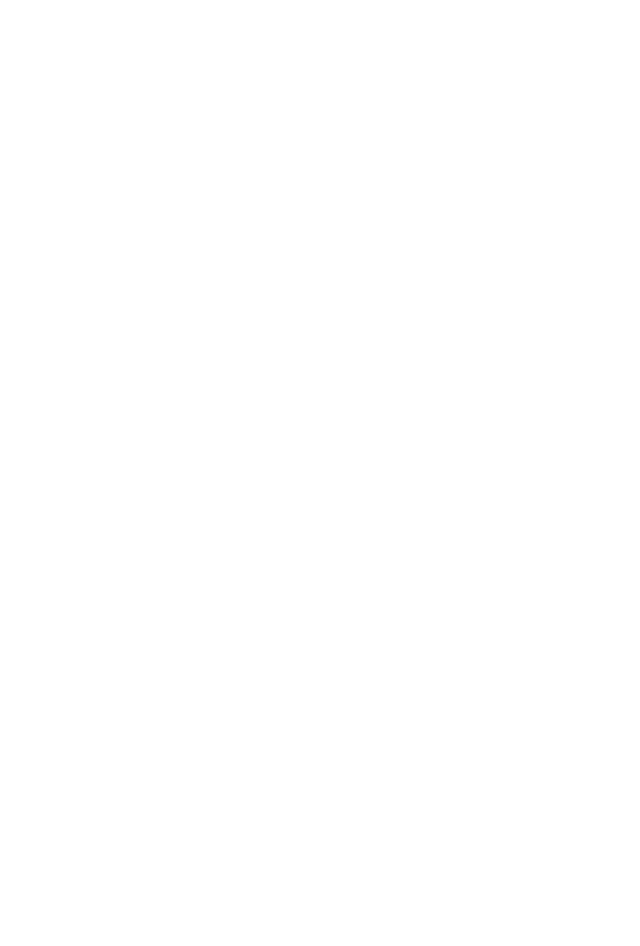
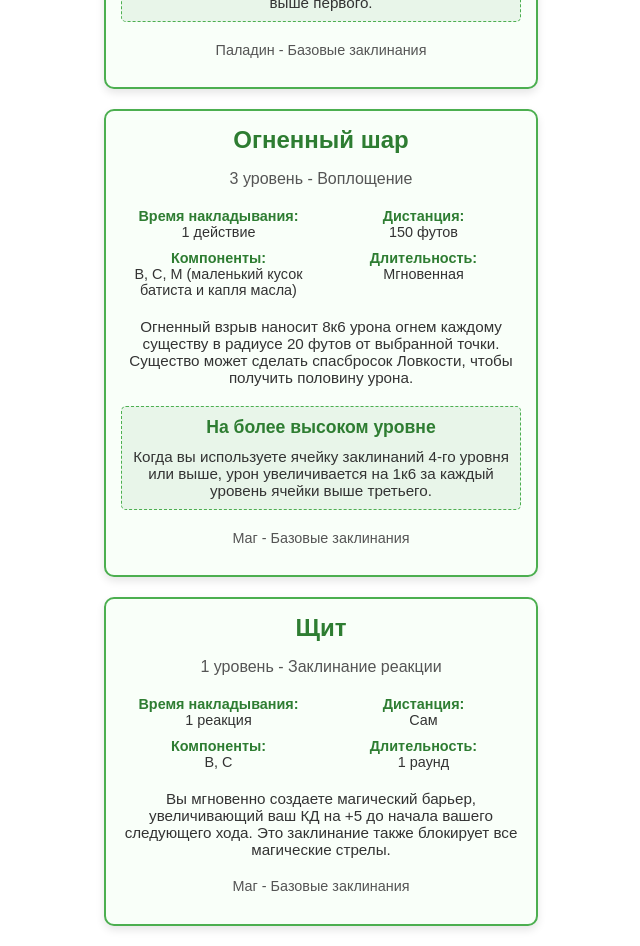
Before and after one commit to Sliver1367/dnd_multiverse, a React (Create React App) app: page / in a window 1280 px wide. Shown: the part 840-1786 px from the top of the page, without its empty margins (319-959 px from the left). Before the commit the page ends 800 px from the top, so only its background shows below. Built offline with nearby package versions, Linux system fonts and the light colour scheme; the HTML template or start-up script is replaced by a standard one.

Commit message:
renew spell cards

```diff
--- a/src/components/SpellCard/SpellCard.jsx
+++ b/src/components/SpellCard/SpellCard.jsx
@@ -1,5 +1,50 @@
 import React from "react";
 import "./SpellCard.css"; // Файл стилей, который мы создадим отдельно
+
+const App = () => {
+  const spellData = [
+    {
+      title: "Лечение ран",
+      level: 1,
+      category: "Воплощение",
+      castingTime: "1 действие",
+      range: "Касание",
+      components: "В, С",
+      duration: "Мгновенная",
+      description:
+        "Существо, которого вы касаетесь, восстанавливает количество хитов, равное 1к8 + ваш модификатор базовой характеристики. Это заклинание не оказывает никакого эффекта на Нежить и Конструктов.",
+      higherLevelDescription:
+        "Если вы накладываете это заклинание, используя ячейку 2-го уровня или выше, лечение увеличивается на 1к8 за каждый уровень ячейки выше первого.",
+      spellClass: "Паладин"
+    },
+    {
+      title: "Огненный шар",
+      level: 3,
+      category: "Воплощение",
+      castingTime: "1 действие",
+      range: "150 футов",
+      components: "В, С, М (маленький кусок батиста и капля масла)",
+      duration: "Мгновенная",
+      description:
+        "Огненный взрыв наносит 8к6 урона огнем каждому существу в радиусе 20 футов от выбранной точки. Существо может сделать спасбросок Ловкости, чтобы получить половину урона.",
+      higherLevelDescription:
+        "Когда вы используете ячейку заклинаний 4-го уровня или выше, урон увеличивается на 1к6 за каждый уровень ячейки выше третьего.",
+      spellClass: "Маг"
+    },
+    {
+      title: "Щит",
+      level: 1,
+      category: "Заклинание реакции",
+      castingTime: "1 реакция",
+      range: "Сам",
+      components: "В, С",
+      duration: "1 раунд",
+      description:
+        "Вы мгновенно создаете магический барьер, увеличивающий ваш КД на +5 до начала вашего следующего хода. Это заклинание также блокирует все магические стрелы.",
+      higherLevelDescription: null,
+      spellClass: "Маг"
+    }
+  ];
 
   const SpellCard = ({
     title,
@@ -59,4 +104,25 @@
     );
   };
 
-export default SpellCard;
+  return (
+    <div>
+      {spellData.map((spell, index) => (
+        <SpellCard
+          key={index}
+          title={spell.title}
+          level={spell.level}
+          category={spell.category}
+          castingTime={spell.castingTime}
+          range={spell.range}
+          components={spell.components}
+          duration={spell.duration}
+          description={spell.description}
+          higherLevelDescription={spell.higherLevelDescription}
+          spellClass={spell.spellClass}
+        />
+      ))}
+    </div>
+  );
+};
+
+export default App;
```
Lines whose indentation alone changed are shown as unchanged.
